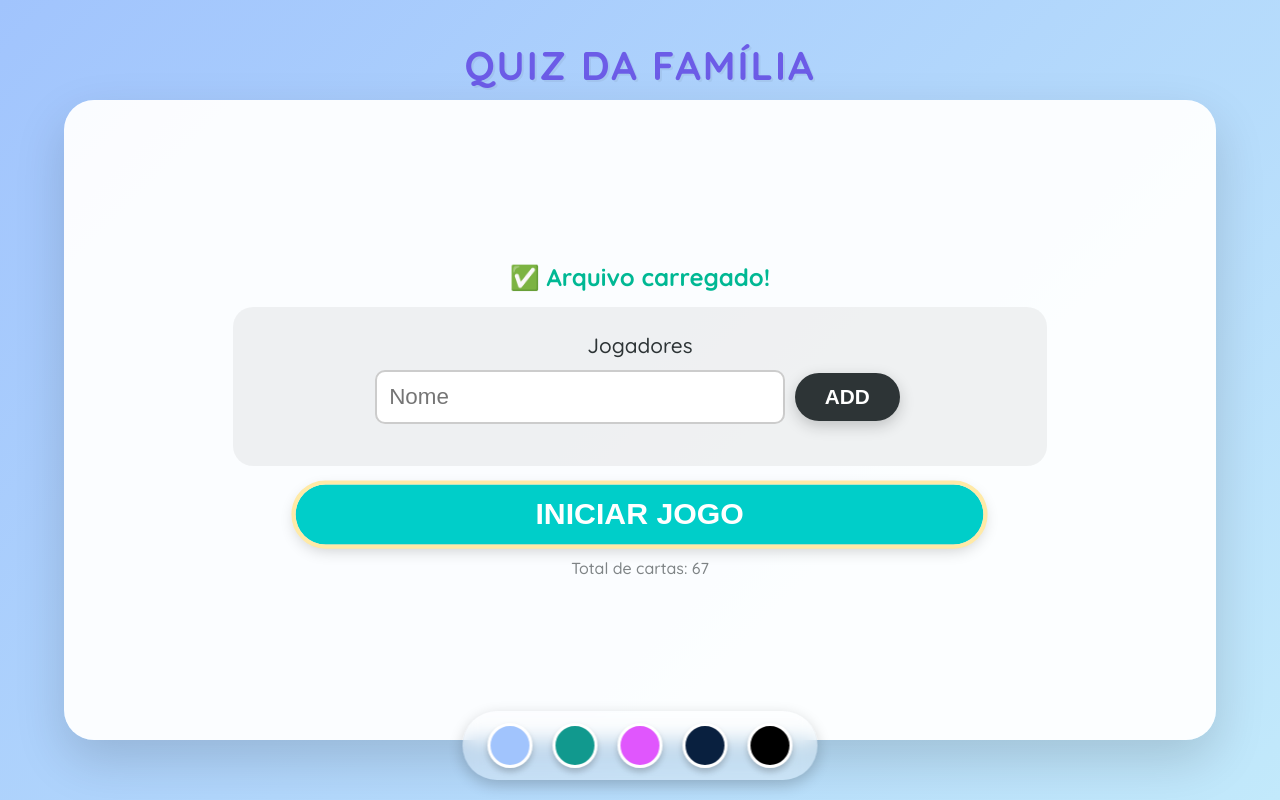
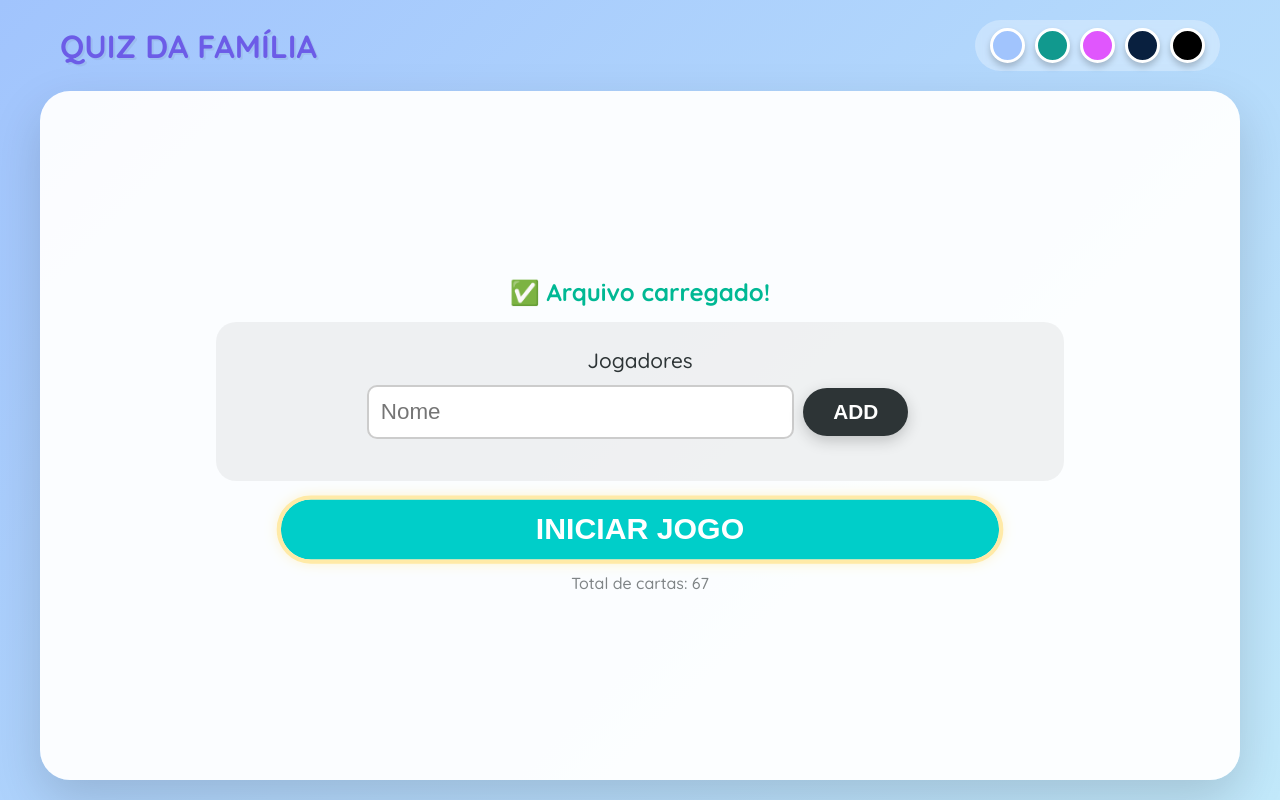
Before and after one commit to maycowcarrara/quiztv, a plain HTML site: page index.html in a window 1280 px wide. Both pictures are taken after a click on the button "INICIAR JOGO". Drawn offline with Linux system fonts and the light colour scheme.

Commit message:
botoes controle

```diff
--- a/index.html
+++ b/index.html
@@ -16,6 +16,7 @@
             --secondary: #00cec9;
             --btn-text: #fff;
             --focus-outline: 4px solid #ffeaa7;
+            --focus-glow: 0 0 15px #ffeaa7;
             --card-shadow: 0 20px 50px rgba(0, 0, 0, 0.15);
             --progress-bg: rgba(0, 0, 0, 0.1);
         }
@@ -27,6 +28,7 @@
             --text-main: #1b5e20;
             --primary: #d35400;
             --secondary: #27ae60;
+            --focus-outline: 4px solid #ff9f43;
         }
 
         /* TEMA 3: CYBERPUNK */
@@ -37,6 +39,8 @@
             --primary: #e056fd;
             --secondary: #0984e3;
             --progress-bg: rgba(255, 255, 255, 0.2);
+            --focus-outline: 4px solid #00cec9;
+            --focus-glow: 0 0 20px #00cec9;
         }
 
         /* TEMA 4: OCEANO */
@@ -68,20 +72,60 @@
             background-attachment: fixed;
             color: var(--text-main);
             margin: 0;
-            padding: 0;
+            padding: 20px;
             height: 100vh;
             display: flex;
             flex-direction: column;
             align-items: center;
-            justify-content: center;
+            box-sizing: border-box;
             overflow: hidden;
             transition: background 0.5s ease;
         }
 
+        /* --- HEADER (Título + Temas) --- */
+        header {
+            width: 100%;
+            max-width: 1200px;
+            display: flex;
+            justify-content: space-between;
+            align-items: center;
+            margin-bottom: 20px;
+            padding: 0 20px;
+            box-sizing: border-box;
+        }
+
+        .main-title {
+            margin: 0;
+            font-size: 2rem;
+            color: var(--primary);
+            text-transform: uppercase;
+            font-weight: 900;
+            text-shadow: 2px 2px 0px rgba(0, 0, 0, 0.05);
+        }
+
+        .theme-bar {
+            display: flex;
+            gap: 10px;
+            background: rgba(255, 255, 255, 0.3);
+            padding: 8px 15px;
+            border-radius: 50px;
+            backdrop-filter: blur(5px);
+        }
+
+        .dot {
+            width: 35px;
+            height: 35px;
+            border-radius: 50%;
+            border: 3px solid white;
+            cursor: pointer;
+            transition: transform 0.2s;
+            box-shadow: 0 4px 6px rgba(0, 0, 0, 0.2);
+        }
+
+        /* --- CONTAINER PRINCIPAL --- */
         .app-container {
-            width: 90%;
-            height: 80%;
-            /* Reduzi um pouco a altura para sobrar espaço pro tema */
+            width: 100%;
+            height: 100%;
             max-width: 1200px;
             background: var(--glass);
             border-radius: 30px;
@@ -93,27 +137,29 @@
             align-items: center;
             position: relative;
             transition: background 0.3s ease;
-            margin-bottom: 20px;
         }
 
-        /* TÍTULO PRINCIPAL */
-        .main-title {
-            margin: 0 0 10px 0;
-            font-size: 2.5rem;
-            color: var(--primary);
-            text-transform: uppercase;
-            font-weight: 900;
-            letter-spacing: 2px;
-            text-shadow: 2px 2px 0px rgba(0, 0, 0, 0.05);
-            text-align: center;
+        /* --- FOCO DO CONTROLE REMOTO --- */
+        :focus {
+            outline: none;
+            /* Remove padrão feio do browser */
         }
 
-        /* CONTROLES REMOTOS */
+        /* Aplica estilo de foco customizado para elementos navegáveis */
         button:focus,
-        input:focus {
+        input:focus,
+        .scene:focus,
+        .dot:focus {
             outline: var(--focus-outline);
+            box-shadow: var(--focus-glow, none);
             transform: scale(1.05);
-            z-index: 100;
+            z-index: 500;
+        }
+
+        /* Foco específico no cartão */
+        .scene:focus .card {
+            border: 4px solid var(--secondary);
+            /* Borda extra para indicar foco no card */
         }
 
         /* --- TELAS --- */
@@ -147,7 +193,7 @@
             color: #00b894;
         }
 
-        /* Inputs e Lista de Players */
+        /* Inputs */
         .input-group {
             background: rgba(0, 0, 0, 0.05);
             padding: 25px;
@@ -164,6 +210,7 @@
             width: 50%;
         }
 
+        /* Botões */
         .btn {
             padding: 12px 30px;
             font-size: 1.3rem;
@@ -215,7 +262,7 @@
             color: #333;
         }
 
-        /* PLACAR */
+        /* Placar */
         .scoreboard {
             display: flex;
             gap: 15px;
@@ -240,21 +287,24 @@
             font-weight: bold;
         }
 
-        /* CARTÃO 3D */
+        /* CARTÃO 3D (Focusable via tabindex) */
         .scene {
             perspective: 1000px;
             width: 90%;
             flex-grow: 1;
             margin: 10px 0;
             cursor: pointer;
+            border-radius: 25px;
+            /* Para o outline ficar redondo */
         }
 
         .card {
             width: 100%;
             height: 100%;
             position: relative;
-            transition: transform 0.8s;
+            transition: transform 0.6s;
             transform-style: preserve-3d;
+            border-radius: 25px;
         }
 
         .card.flipped {
@@ -303,7 +353,7 @@
             margin-bottom: 15px;
         }
 
-        /* PROGRESS BAR */
+        /* Rodapé de Jogo */
         .footer-controls {
             width: 100%;
             text-align: center;
@@ -340,40 +390,6 @@
             opacity: 0.8;
         }
 
-        /* THEME SWITCHER (CORRIGIDO: FIXED BOTTOM) */
-        .theme-bar {
-            position: fixed;
-            /* Fixado na tela, não no container */
-            bottom: 20px;
-            left: 50%;
-            transform: translateX(-50%);
-            display: flex;
-            gap: 20px;
-            background: rgba(255, 255, 255, 0.3);
-            padding: 12px 25px;
-            border-radius: 50px;
-            backdrop-filter: blur(10px);
-            z-index: 1000;
-            box-shadow: 0 5px 15px rgba(0, 0, 0, 0.2);
-        }
-
-        .dot {
-            width: 45px;
-            height: 45px;
-            border-radius: 50%;
-            border: 3px solid white;
-            cursor: pointer;
-            transition: transform 0.2s;
-            box-shadow: 0 4px 6px rgba(0, 0, 0, 0.2);
-        }
-
-        .dot:hover,
-        .dot:focus {
-            transform: scale(1.2);
-            outline: none;
-            border-color: var(--primary);
-        }
-
         .hidden {
             display: none !important;
         }
@@ -382,7 +398,17 @@
 
 <body data-theme="alegria">
 
-    <h1 class="main-title">Quiz da Família</h1>
+    <header>
+        <h1 class="main-title">Quiz da Família</h1>
+
+        <div class="theme-bar">
+            <button class="dot" style="background:#a1c4fd" onclick="setTheme('')" title="Padrão"></button>
+            <button class="dot" style="background:#11998e" onclick="setTheme('jungle')" title="Natureza"></button>
+            <button class="dot" style="background:#e056fd" onclick="setTheme('cyber')" title="Cyberpunk"></button>
+            <button class="dot" style="background:#09203f" onclick="setTheme('ocean')" title="Oceano"></button>
+            <button class="dot" style="background:#000" onclick="setTheme('contrast')" title="Contraste"></button>
+        </div>
+    </header>
 
     <div class="app-container">
 
@@ -406,11 +432,13 @@
         <div id="game" class="hidden screen game-screen">
             <div class="scoreboard" id="board"></div>
 
-            <div class="scene" onclick="flip()">
+            <div class="scene" id="sceneContainer" tabindex="0" onclick="flip()" onkeydown="handleCardKey(event)">
                 <div class="card" id="mainCard">
                     <div class="face front">
                         <span class="label">PERGUNTA</span>
                         <div class="big-text" id="qText">...</div>
+                        <div style="font-size:0.8rem; margin-top:20px; color:#aaa">(Pressione OK para ver a resposta)
+                        </div>
                     </div>
                     <div class="face back">
                         <span class="label" style="color:var(--secondary)">RESPOSTA</span>
@@ -445,14 +473,6 @@
         </div>
     </div>
 
-    <div class="theme-bar">
-        <button class="dot" style="background:#a1c4fd" onclick="setTheme('')" title="Padrão"></button>
-        <button class="dot" style="background:#11998e" onclick="setTheme('jungle')" title="Natureza"></button>
-        <button class="dot" style="background:#e056fd" onclick="setTheme('cyber')" title="Cyberpunk"></button>
-        <button class="dot" style="background:#09203f" onclick="setTheme('ocean')" title="Oceano"></button>
-        <button class="dot" style="background:#000" onclick="setTheme('contrast')" title="Contraste"></button>
-    </div>
-
     <script>
         // --- TEMAS ---
         function setTheme(t) {
@@ -471,7 +491,6 @@
         window.onload = async function () {
             const msg = document.getElementById('loading-msg');
             try {
-                // Fetch com cache busting
                 const response = await fetch('flashcards.csv?v=' + new Date().getTime());
                 if (!response.ok) throw new Error("Arquivo não encontrado");
 
@@ -492,7 +511,7 @@
             }
         };
 
-        // --- PARSER CSV ---
+        // --- PARSER ---
         function parseCSV(text) {
             const rows = [];
             let r = [], f = '', q = false;
@@ -537,7 +556,7 @@
         function startGame() {
             if (!players.length) return alert("Adicione jogadores!");
 
-            // FISHER-YATES SHUFFLE (Aleatoriedade Real)
+            // Shuffle
             for (let i = deck.length - 1; i > 0; i--) {
                 const j = Math.floor(Math.random() * (i + 1));
                 [deck[i], deck[j]] = [deck[j], deck[i]];
@@ -548,15 +567,16 @@
 
             updateUI();
             loadCard();
+
+            // Foco inicial no cartão para facilitar uso do controle
+            setTimeout(() => document.getElementById('sceneContainer').focus(), 500);
         }
 
         function updateUI() {
-            // Placar
             document.getElementById('board').innerHTML = players.map((p, i) => `
                 <div class="chip ${i === turn ? 'active' : ''}">${p.name}: ${p.score}</div>
             `).join('');
 
-            // Progresso
             const remaining = deck.length;
             const done = totalStart - remaining;
             const pct = (done / totalStart) * 100;
@@ -574,6 +594,8 @@
             document.getElementById('aText').innerText = deck[0].a;
 
             updateUI();
+            // Retorna o foco para o cartão ao carregar nova pergunta
+            document.getElementById('sceneContainer').focus();
         }
 
         function flip() {
@@ -582,10 +604,19 @@
             if (isFlipped) {
                 card.classList.add('flipped');
                 document.getElementById('actions').classList.remove('hidden');
-                document.querySelector('.btn-correct').focus();
+                // Move o foco para o botão ACERTEI (mais comum)
+                setTimeout(() => document.querySelector('.btn-correct').focus(), 300);
             } else {
                 card.classList.remove('flipped');
                 document.getElementById('actions').classList.add('hidden');
+                document.getElementById('sceneContainer').focus();
+            }
+        }
+
+        // Função para capturar tecla ENTER no cartão (Acessibilidade TV)
+        function handleCardKey(e) {
+            if (e.key === 'Enter' || e.keyCode === 13) {
+                flip();
             }
         }
 
@@ -599,7 +630,7 @@
         function endGame() {
             document.getElementById('game').classList.add('hidden');
             document.getElementById('end').classList.remove('hidden');
-            document.querySelector('.theme-bar').classList.add('hidden'); // Oculta temas no final
+            document.querySelector('header').classList.add('hidden');
 
             players.sort((a, b) => b.score - a.score);
             document.getElementById('winner').innerText = players[0].name;
@@ -610,6 +641,9 @@
                     <b>${p.score}</b>
                 </div>
             `).join('');
+
+            // Foco no botão de novo jogo
+            setTimeout(() => document.querySelector('#end .btn-start').focus(), 500);
         }
     </script>
 </body>
```
